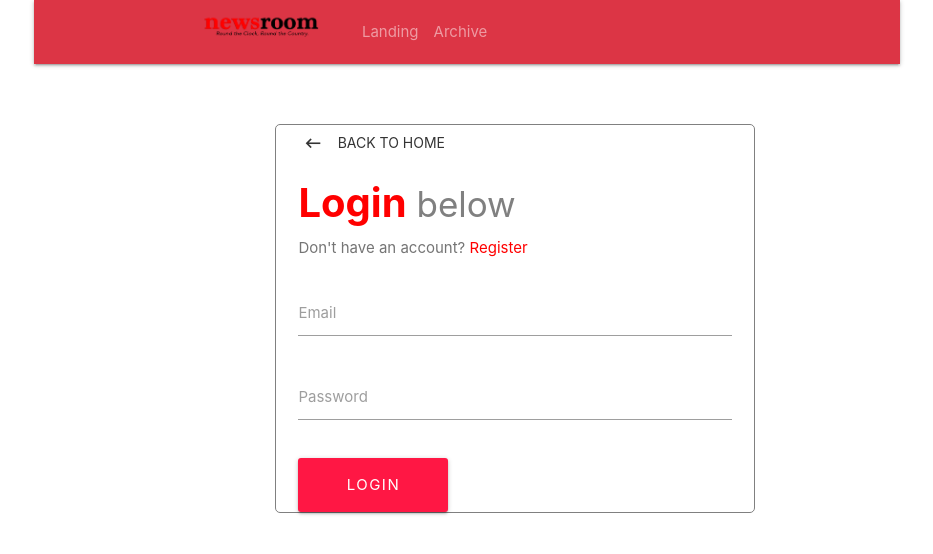
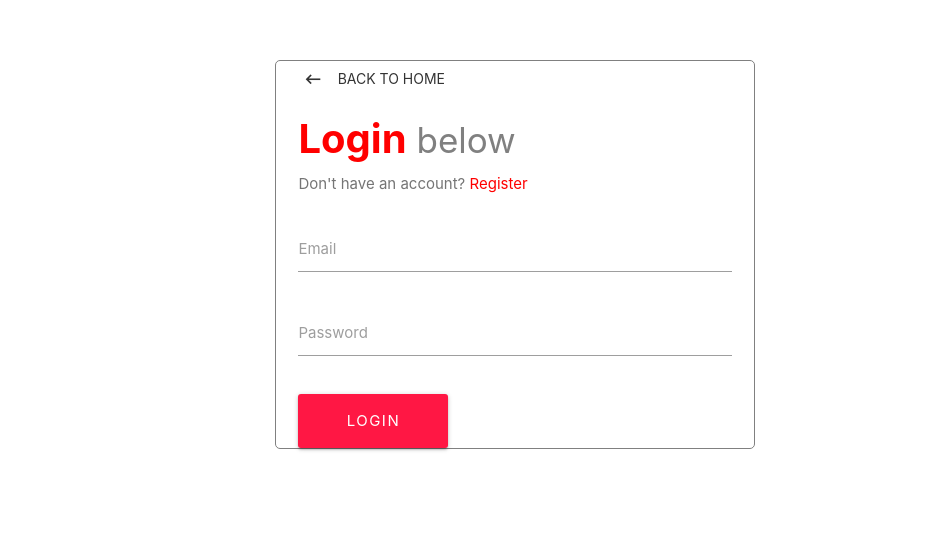
Before and after one commit to bradotron/news-room, a React (Create React App) app in the folder client/: page /login in a window 1280 px wide. Shown: the top 554 px of the page, without its empty margins (173-1106 px from the left). Built offline with nearby package versions, Linux system fonts and the light colour scheme.

Commit message:
removed navbar from login, register, and landing

```diff
--- a/client/src/App.js
+++ b/client/src/App.js
@@ -8,6 +8,7 @@ import Login from './Pages/Login';
 import Register from './Pages/Register';
 import NoMatch from './Pages/NoMatch';
 import auth from './Utils/authUtils';
+// recompile you nerd
 
 class App extends Component {
 	state = {
--- a/client/src/Components/Navbar/index.js
+++ b/client/src/Components/Navbar/index.js
@@ -29,7 +29,7 @@ class Navbar extends Component {
     );
 
     return (
-      <nav className="navbar navbar-expand-lg navbar-dark bg-danger ">
+      <nav className="navbar navbar-expand-lg navbar-dark bg-danger">
         <div className="container">
           <Link className="navbar-brand" to="/">
             <img
--- a/client/src/Pages/Login.js
+++ b/client/src/Pages/Login.js
@@ -35,7 +35,6 @@ class Login extends Component {
 	render() {
 		const { errors } = this.state;
 		return (<div>
-			<Navbar  user='' onLogout=''/>
 			<div className="container">
 				<div style={{ marginTop: '4rem' }} className="row">
 					<div className="col s8 offset-s2" style={{ border: 'solid 0.5px grey', borderRadius: '5px' }}>
--- a/client/src/Pages/landing.js
+++ b/client/src/Pages/landing.js
@@ -5,7 +5,6 @@ import Navbar from "../Components/Navbar";
 class Landing extends Component {
 	render() {
 		return (<div>
-			<Navbar  user='' onLogout=''/>
 			<div style={{ height: '50vh' }} className="container-fluid valign-wrapper">
 				<div className="row">
 					<div className="col s12 center-align">
```
